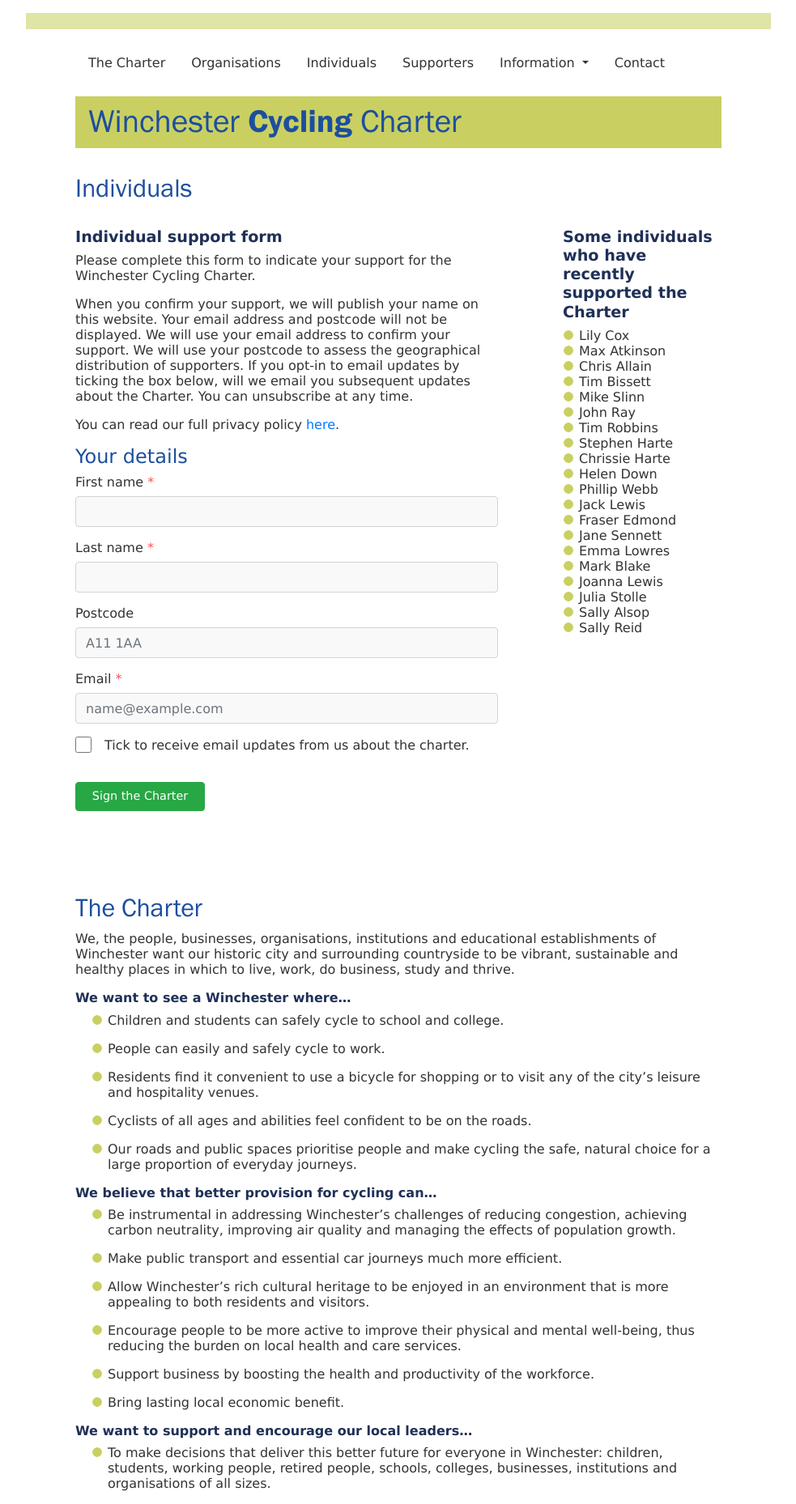
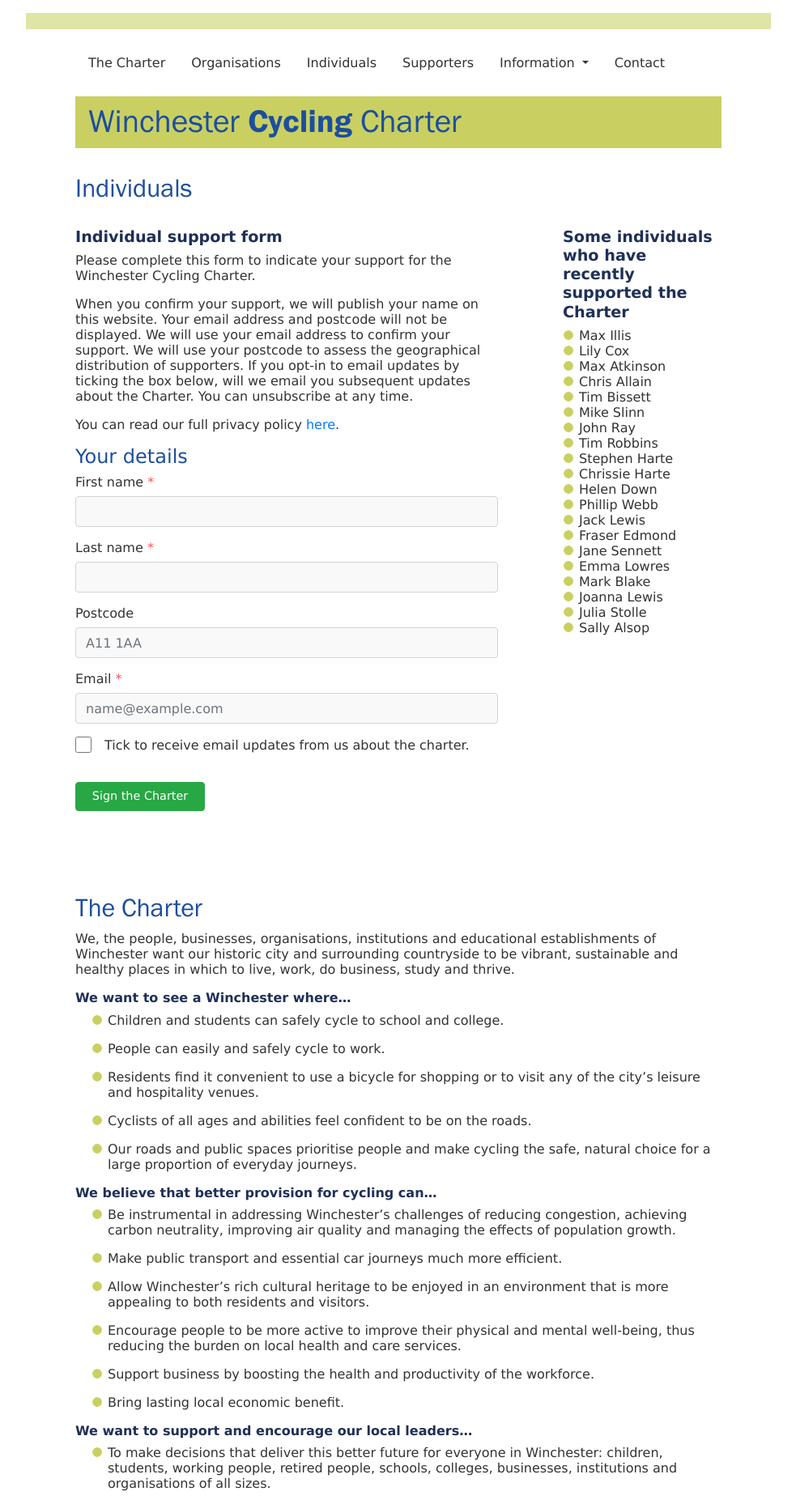
Before and after one commit to winchestercyclingcharter/winchestercyclingcharter.github.io, a Jekyll site: the page built from ind-page.md, in a window 1280 px wide. Shown: the whole page at 81% size, without its empty margins (148-1131 px from the left). Built offline with Jekyll 4.4.1, drawn with Linux system fonts in a browser that asks for light colours; nearby versions of some CDN libraries.

Commit message:
Update people.yml

```diff
--- a/_data/people.yml
+++ b/_data/people.yml
@@ -429,3 +429,4 @@ people:
 - { lastname: Cox, firstname: Lily, dt: 20210416-070240-730749 }
 - { lastname: Bissett, firstname: Tim, dt: 20210412-072200-645120 }
 - { lastname: Allain, firstname: Chris, dt: 20210414-085505-139504 }
+- { lastname: Illis, firstname: Max, dt: 20210418-120120-453684 }
```
